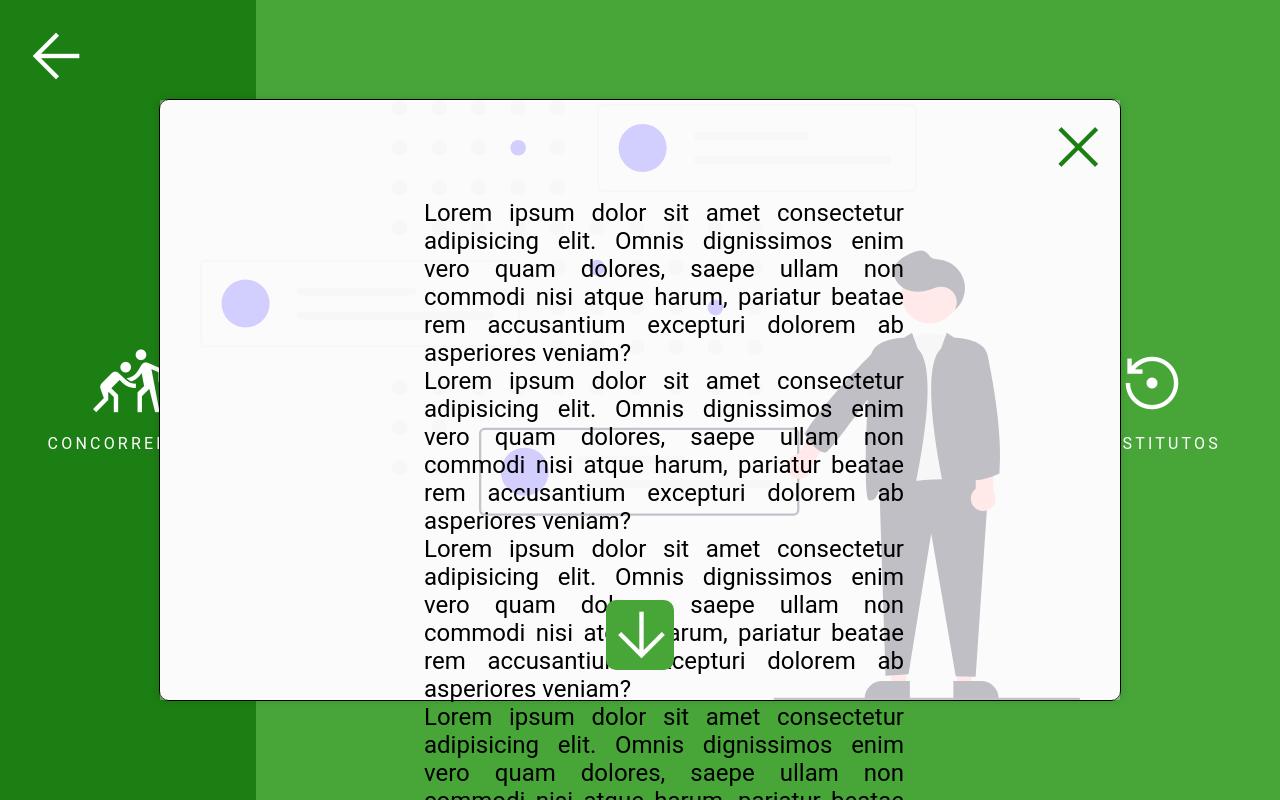
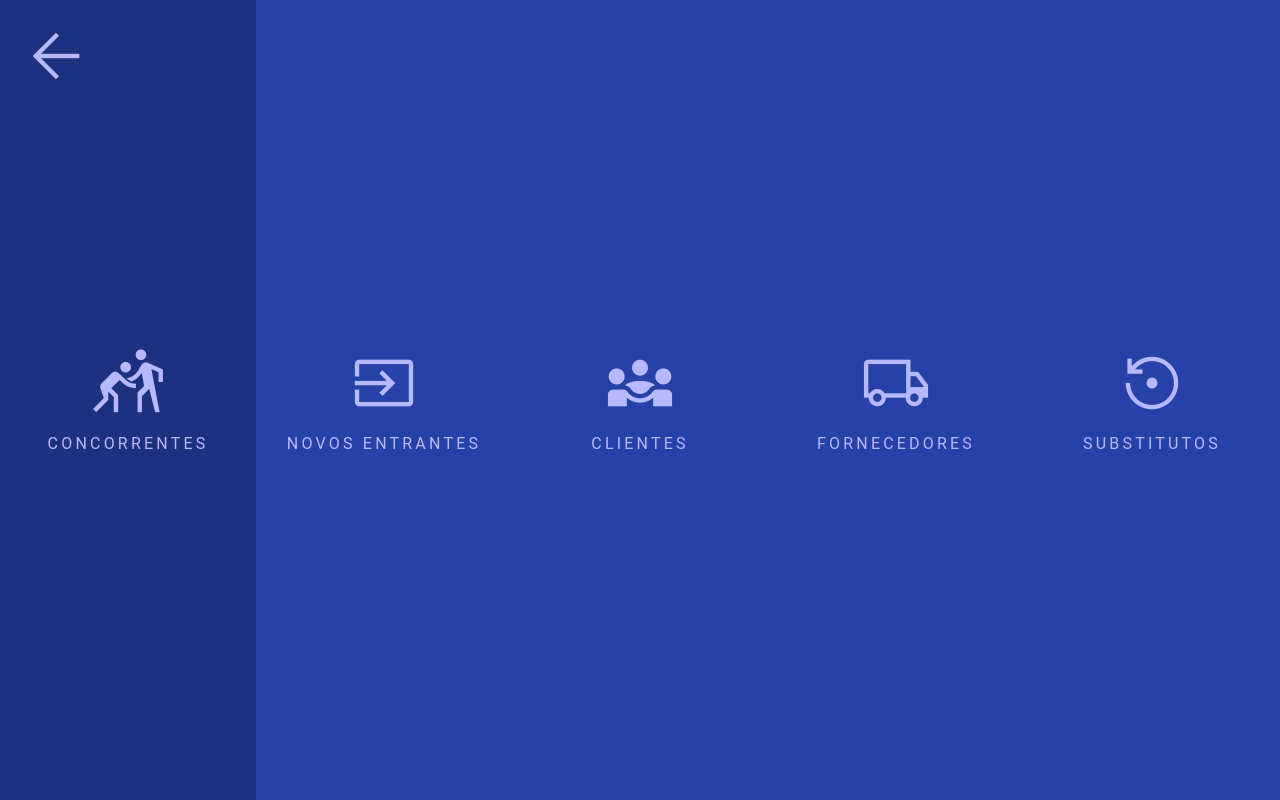
Before and after one commit to AlanDorneles/porter, a plain HTML site: page index.html in a window 1280 px wide. Drawn offline with nearby package versions, Linux system fonts and the light colour scheme.

Commit message:
novas cores

```diff
--- a/script.js
+++ b/script.js
@@ -7,6 +7,7 @@ var close = document.getElementsByClassName("close")[0];
 for (var i = 0; i < force.length; i++) {
   force[i].onclick = function() {
     modal.style.display = 'block';
+    modal.style.overflow = "clip";
 
 
 
--- a/style-forces.css
+++ b/style-forces.css
@@ -3,8 +3,9 @@
   margin: 0;
 }
 :root{
-  --cor-principal: #48a639;
-  --cor-secundaria: #1c7f13;
+  --cor-principal: #2641A8;
+  --cor-secundaria: #1d3181;
+  --cor-icons: #B8B8FF;
 }
 .container{
   display: flex;
@@ -17,7 +18,7 @@
   margin-left: 0.3em;
   margin-top: 0.3em;
   transition: 0.2s;
-  color: white;
+  color:var(--cor-icons);
 }
 .back:hover{
   font-weight: 900;
@@ -28,11 +29,11 @@
   justify-content: center;
   align-items: center;
   flex: 1;
-  background-color: #48a639;
+  background-color: var(--cor-principal);
   transition: 0.2s;
 }
 .force:hover{
-  background-color: #1c7f13;
+  background-color: var(--cor-secundaria);
 }
 .force h1{
   font-size: 2em;
@@ -49,7 +50,7 @@
   letter-spacing: 0.2em;
   justify-content: space-between;
   font-weight: inherit;
-  color: white;
+  color:var(--cor-icons);
 }
 .material-symbols-outlined{
   font-size: 70px !important;
@@ -63,7 +64,6 @@
   height: 75%;
   background: #fff;
   z-index: 100;
-  display: flex;
   justify-content: center;
   align-items: center;
   top: 50%;
@@ -71,6 +71,7 @@
   border: 1px solid;
   transform: translate(-50%, -50%);
   border-radius: 10px;
+  display: none;
 }
 
 .bg-modal{
@@ -103,7 +104,7 @@
   top: 2%;
   z-index: 5;
   cursor: pointer;
-  color: #1c7f13
+  color: var(--cor-icons)
 }
 .close:hover{
   font-weight: 900;
@@ -113,12 +114,12 @@
   width: 7%;
   left: 46.5%;
   bottom: 5%;
-  background-color: #48a639;
+  background-color: var(--cor-principal);
   border-radius: 10px;
   cursor: pointer;
   z-index:2;
-  color: white;
+  color: var(--cor-icons);
 }
 .see-more:hover{
-  background-color: #1c7f13;
+  background-color: var(--cor-secundaria);
 }
```
